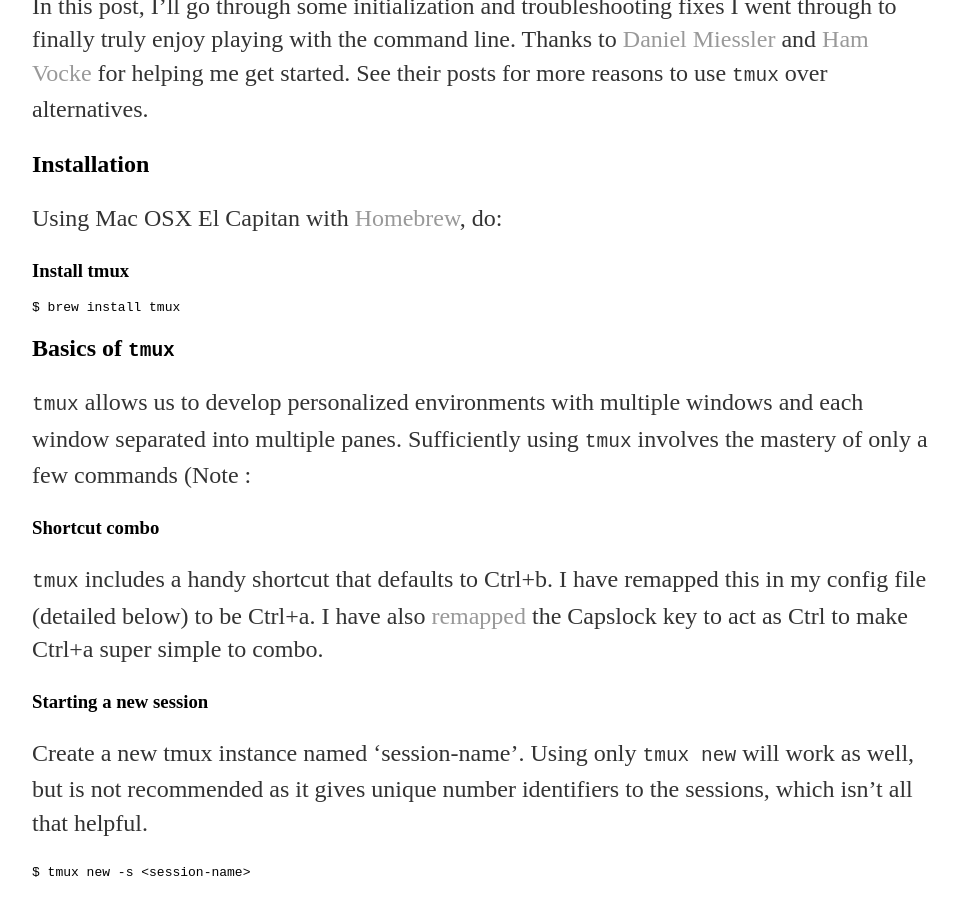
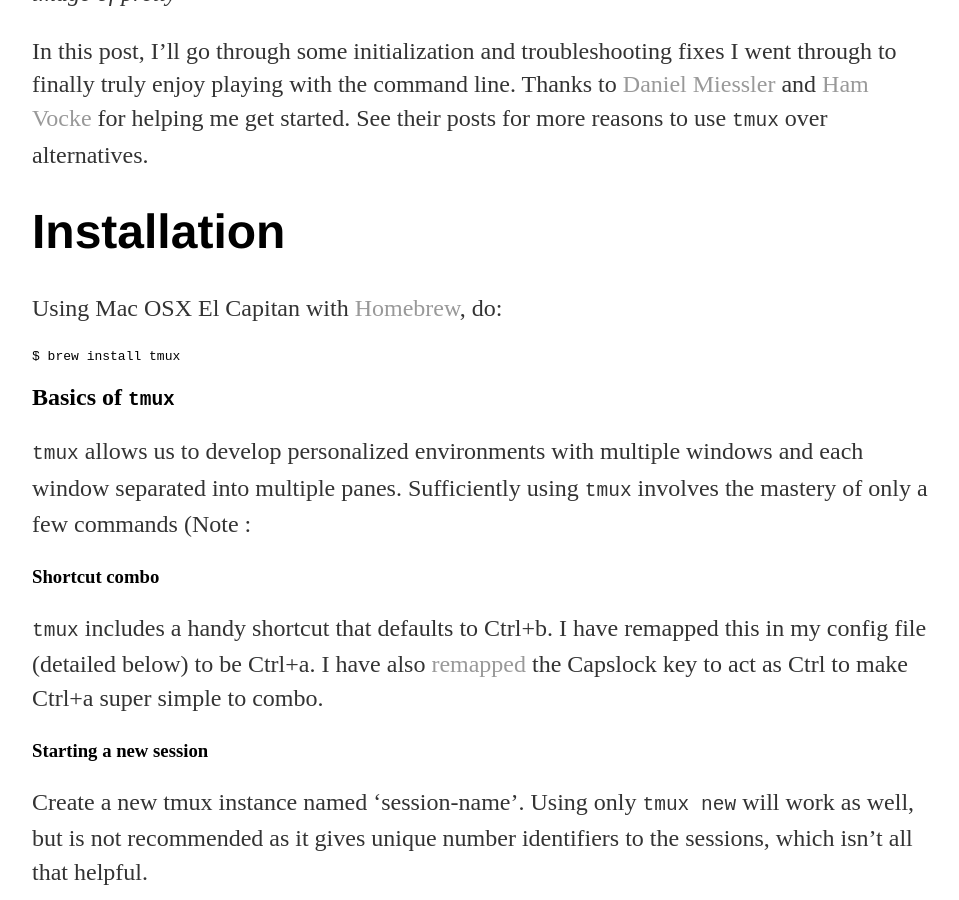
Before and after one commit to jvahala/jvahala.github.io, a Jekyll site: the page built from _posts/2016-10-29-Beautiful-TMUX.md, in a window 1280 px wide and 900 px high, scrolled down 789 px. Shown: the whole window, without its empty margins (160-1119 px from the left). Built offline with Jekyll 4.4.1, drawn with Linux system fonts in a browser that asks for light colours.

Commit message:
Update 2016-10-29-Beautiful-TMUX.md

````diff
--- a/_posts/2016-10-29-Beautiful-TMUX.md
+++ b/_posts/2016-10-29-Beautiful-TMUX.md
@@ -7,7 +7,7 @@
 
 In receiving a demo of a labmate's [Mico-arm](http://www.robotnik.eu/robotics-arms/kinova-mico-arm/) [ROS](http://wiki.ros.org/Robots/MICO)-based control code, he showed me the nifty tool [`tmux`](https://tmux.github.io/) that allows for quick and easy movement between terminal windows. It was beautiful, and I've since learned some of the powers it holds.
 
-## What is `tmux`?
+# What is `tmux`?
 
 Tmux allows for us to quickly attach and detach to terminal sessions that can be project/contextually named. Thus, we can be working on several projects - like a homebrewing recipe generator, a human-robot-collaboration user experience improvement project, and a ranking project - without having three unique terminals running with important and easy-but-still-takes-effort-to-initialize python instances. Also, we can make it pretty.
 
@@ -15,14 +15,13 @@
 
 In this post, I'll go through some initialization and troubleshooting fixes I went through to finally truly enjoy playing with the command line. Thanks to [Daniel Miessler](https://danielmiessler.com/study/tmux/#gs.gLmbnDs) and [Ham Vocke](http://www.hamvocke.com/blog/a-guide-to-customizing-your-tmux-conf/) for helping me get started. See their posts for more reasons to use `tmux` over alternatives.
 
-## Installation
+# Installation
 
 Using Mac OSX El Capitan with [Homebrew](http://brew.sh/), do:
-
-### Install tmux
 ```bash
 $ brew install tmux
 ```
+
 ## Basics of `tmux`
 
 `tmux` allows us to develop personalized environments with multiple windows and each window separated into multiple panes. Sufficiently using `tmux` involves the mastery of only a few commands (Note :
@@ -81,7 +80,7 @@
 ### Reload your config file
 To reload your config file, use `Ctrl+a r`. (This is a functionality added in .tmux.conf)
 
-## Prettifying your workspace
+# Prettifying your workspace
 
 ### Step 1. Choose a nice Terminal color scheme
 Open a terminal and go to Preferences
````
